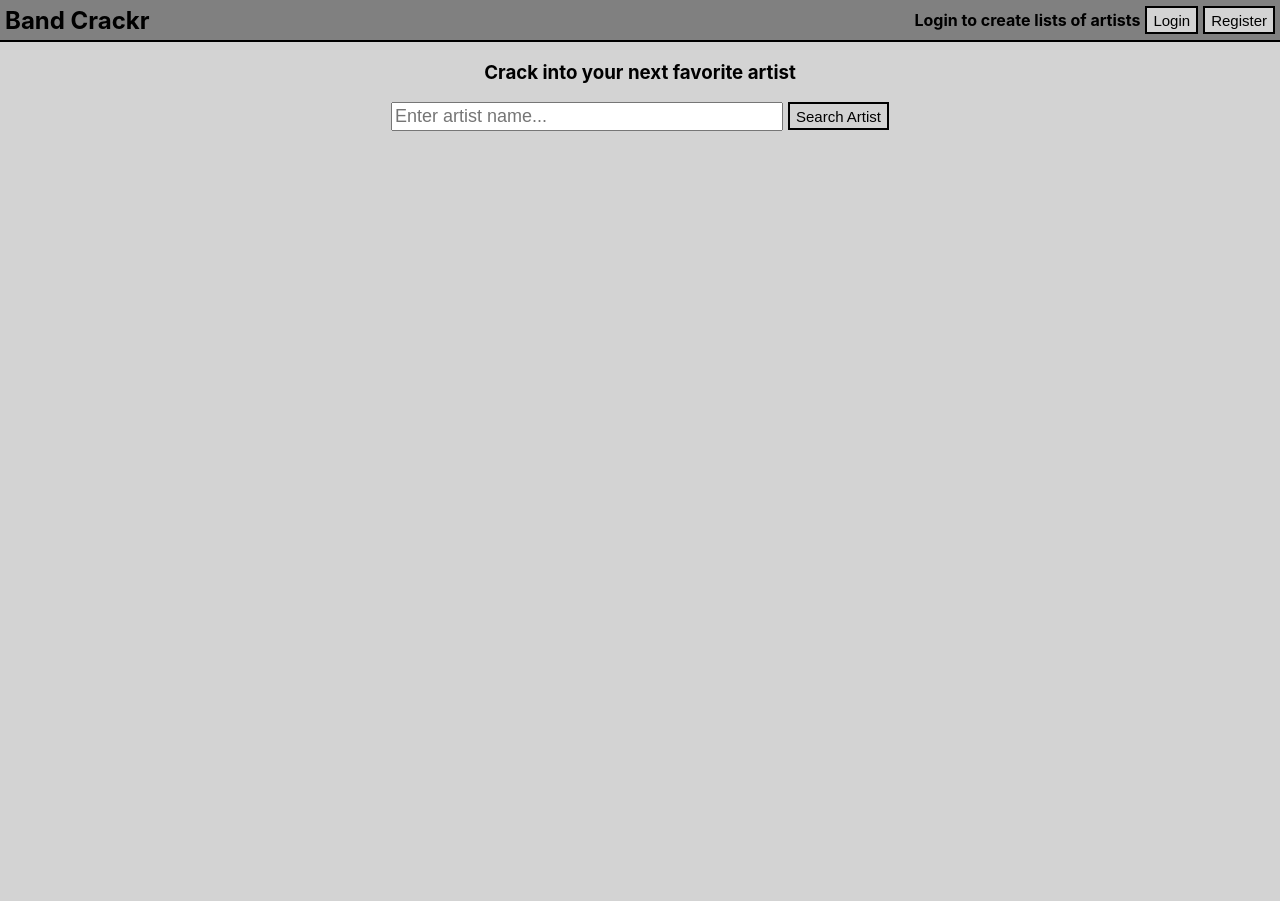
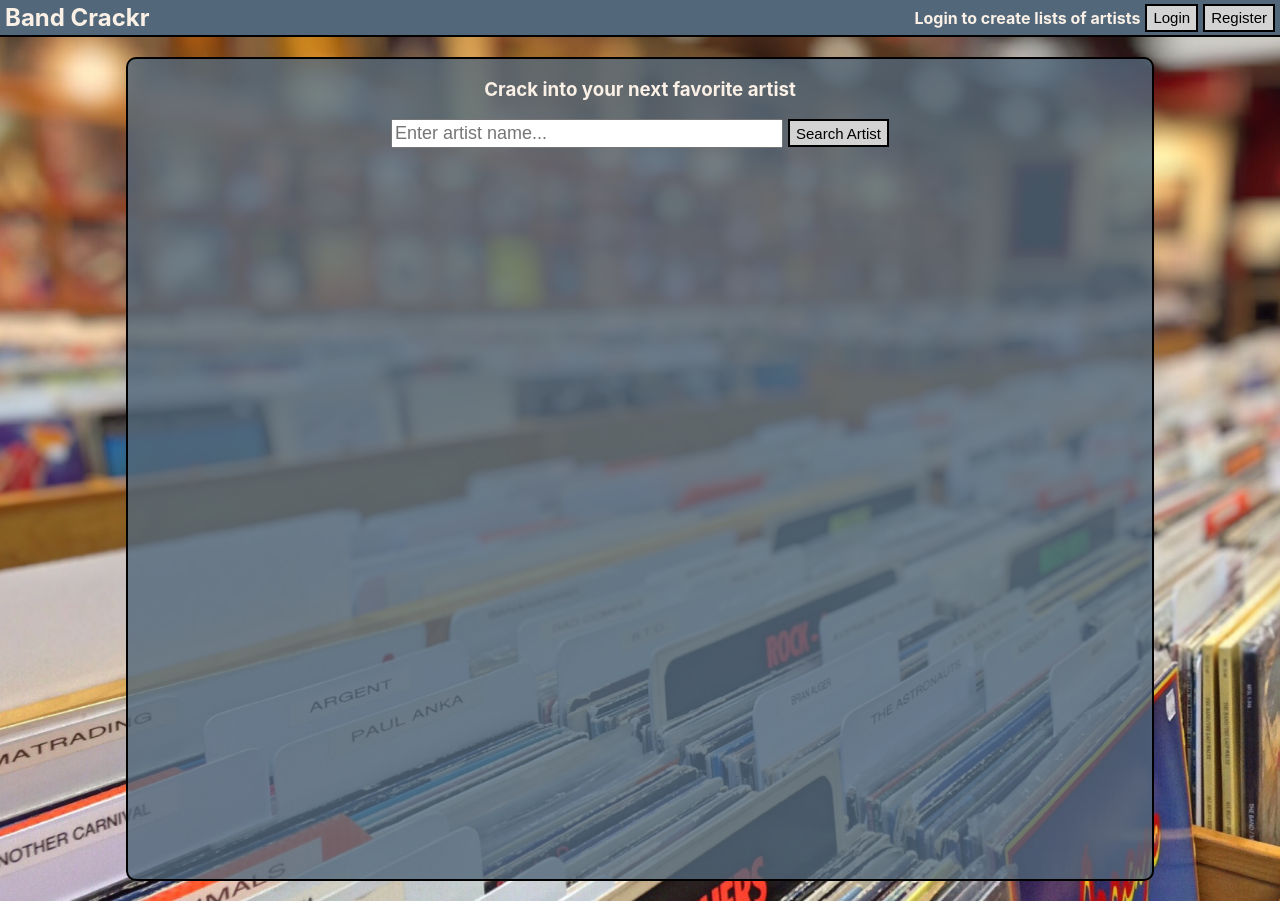
Before and after one commit to Dillonpyle/where-to-start-FE, a React (Create React App) app: page / in a window 1280 px wide. Before the commit the page ends 800 px from the top, so only its background shows below. Built offline with nearby package versions, Linux system fonts and the light colour scheme; the HTML template or start-up script is replaced by a standard one.

Commit message:
background image and other styling

```diff
--- a/src/App.css
+++ b/src/App.css
@@ -1,19 +1,41 @@
 body {
-  background-color: lightgray;
+  /*background-color: lightgray;*/
+  background-image: url('./record-shop.jpg');
+  background-position: center;
+  background-repeat: no-repeat;
+  background-size: cover;
+  min-height: 100vh;
+}
+
+img {
+  border: 2px solid black;
+  border-radius: 10px;
 }
 
 nav {
   display: flex;
   justify-content: space-between;
   align-items: center;
-  background-color: gray;
+  background-color: rgb(82, 103, 122);
   width: 100vw;
-  height: 40px;
+  height: 35px;
   border-bottom: 2px solid black;
+}
+
+main {
+  background-color: rgba(82, 103, 122, .8);
+  width: 80vw;
+  margin: 20px 0;
+  border-radius: 10px;
+  min-height: 100vh;
+  padding-bottom: 20px;
+  border: 2px solid black;
 }
 
 p {
   max-width: 800px;
+  padding: 0 20px;
+  color: linen;
 }
 
 button {
@@ -32,6 +54,11 @@ input {
 
 h1, h2, h3, h4 {
   text-align: center;
+  color: linen;
+}
+
+li {
+  color: linen;
 }
 
 label {
@@ -89,10 +116,12 @@ ul {
 
 .list-modal {
   margin-top: 10px;
-  background-color: gray;
-  width: 80vw;
+  background-color: rgb(82, 103, 122);
+  width: 80%;
   padding-bottom: 20px;
   border: 2px solid black;
+  border-radius: 10px;
+  max-width: 700px;
 }
 
 .modal-exit {
--- a/src/App.js
+++ b/src/App.js
@@ -128,12 +128,13 @@ class App extends Component {
               {this.state.loggedIn ? <button onClick={this.logout.bind(null)}>Logout</button> : null}
             </div>
           </nav>
-            {this.state.showLogin ? <Login login={this.login} displayMessage={this.displayMessage}/> : null}
-            {this.state.showRegister ? <Register register={this.register} displayMessage={this.displayMessage}/> : null}
-
+        </header>
+        <main className="center">
+          {this.state.showLogin ? <Login login={this.login} displayMessage={this.displayMessage}/> : null}
+          {this.state.showRegister ? <Register register={this.register} displayMessage={this.displayMessage}/> : null}
           <h3>Crack into your next favorite artist</h3>
-        </header>
-        <MainDisplay userInfo={this.state} />
+          <MainDisplay userInfo={this.state} />
+        </main>
       </div>
     );
   }
--- a/src/Login/index.js
+++ b/src/Login/index.js
@@ -65,7 +65,7 @@ class Login extends Component {
 					</label><br />
 					<label>
 						Password:<br />
-						<input name="password" placeholder="Enter Password..." value={this.state.password} onChange={this.handleChange} />
+						<input name="password" type="password" placeholder="Enter Password..." value={this.state.password} onChange={this.handleChange} />
 					</label><br />
 					<button type="Submit">Login</button>
 				</form>
--- a/src/MainDisplay/index.js
+++ b/src/MainDisplay/index.js
@@ -212,7 +212,7 @@ class MainDisplay extends Component {
 	render () {
 		//console.log(this.state);
 		return (
-			<div className="center">
+			<div className="center width-100">
 				<Search searchArtist={this.searchArtist}/>
 				{this.props.userInfo.loggedIn && !this.state.showLists ? <ShowLists showLists={this.showLists}/> : null}
 				{this.state.showLists && this.props.userInfo.loggedIn ? <ArtistListDisplayModal artistName={this.state.artistName} lists={this.state.lists} userInfo={this.props.userInfo} deleteList={this.deleteList} showLists={this.showLists} addToList={this.addToList} removeFromList={this.removeFromList} closeModal={this.closeModal}/> : null}
--- a/src/Register/index.js
+++ b/src/Register/index.js
@@ -71,7 +71,7 @@ class Register extends Component {
 					</label><br />
 					<label>
 						Password:<br />
-						<input name="password" placeholder="Enter Password..." value={this.state.password} onChange={this.handleChange} />
+						<input name="password" type="password" placeholder="Enter Password..." value={this.state.password} onChange={this.handleChange} />
 					</label><br />
 					<button type="Submit">Register</button>
 				</form>
--- a/src/SearchResults/index.js
+++ b/src/SearchResults/index.js
@@ -15,11 +15,11 @@ const SearchResults = (props) => {
 				</div>
 				<div>
 					<h2>Start with these Songs:</h2>
-					<span>
+					<div>
 						<h3>The hit: {props.artist.topTrack0}</h3>
 						<h3>A classic: {props.artist.topTrack3}</h3>
 						<h3>A deep cut: {props.artist.topTrack10}</h3>
-					</span>
+					</div>
 				</div>
 			</div>
 
```
Also changed, not shown: src/record-shop.jpg (added).
